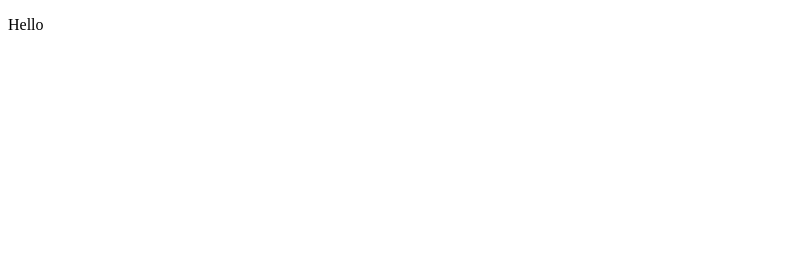
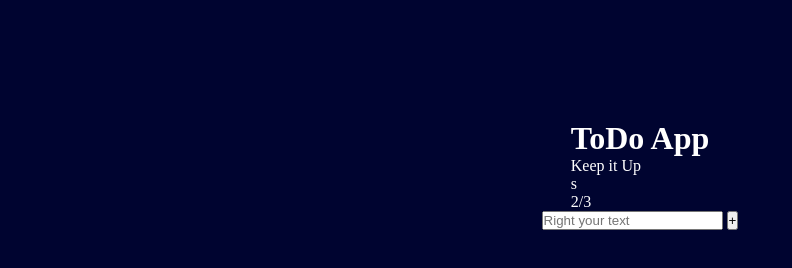
Before and after one commit to Muhammad-sefat/ToDo-App, a plain HTML site: page index.html in a window 1280 px wide. Shown: the whole page, without its empty margins (0-792 px from the left). Drawn offline with Linux system fonts and the light colour scheme.

Commit message:
Complete Html Part and start design on css

```diff
--- a/index.html
+++ b/index.html
@@ -7,7 +7,26 @@
     <link rel="stylesheet" href="style.css" />
   </head>
   <body>
-    <p>Hello</p>
+    <div class="container">
+      <div class="stats-container">
+        <div class="details">
+          <h1>ToDo App</h1>
+          <p>Keep it Up</p>
+          <div id="progressBar">
+            <div id="progress">s</div>
+          </div>
+        </div>
+        <div class="stats-number">
+          <div id="numbers">2/3</div>
+        </div>
+      </div>
+      <form action="">
+        <input type="text" placeholder="Right your text" />
+        <button type="submit">+</button>
+      </form>
+
+      <ul class="task-list"></ul>
+    </div>
     <script src="script.js"></script>
   </body>
 </html>
--- a/style.css
+++ b/style.css
@@ -0,0 +1,23 @@
+:root {
+  --background: #000430;
+  --secondaryBackground: #171c48;
+  --text: #fff;
+  --purple: #828dff;
+  --teal: #24feee;
+}
+* {
+  padding: 0;
+  margin: 0;
+  box-sizing: border-box;
+}
+body {
+  background-color: var(--background);
+  color: var(--text);
+}
+.container {
+  display: flex;
+  align-items: center;
+  flex-direction: column;
+  justify-content: center;
+  margin-top: 120px;
+}
```
